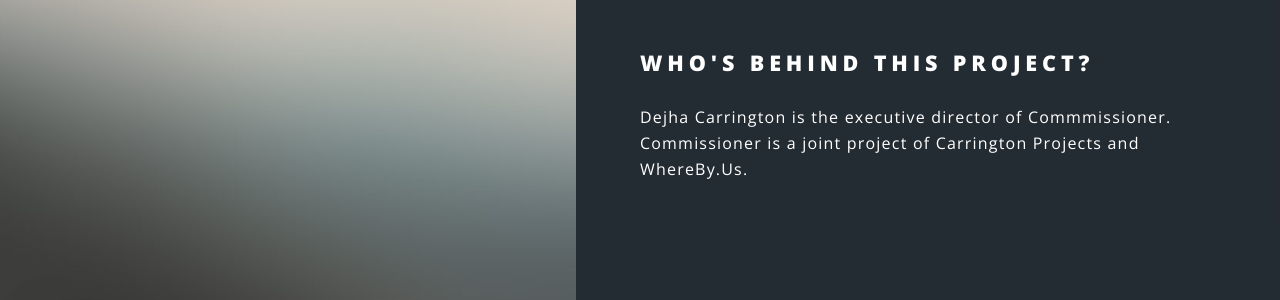
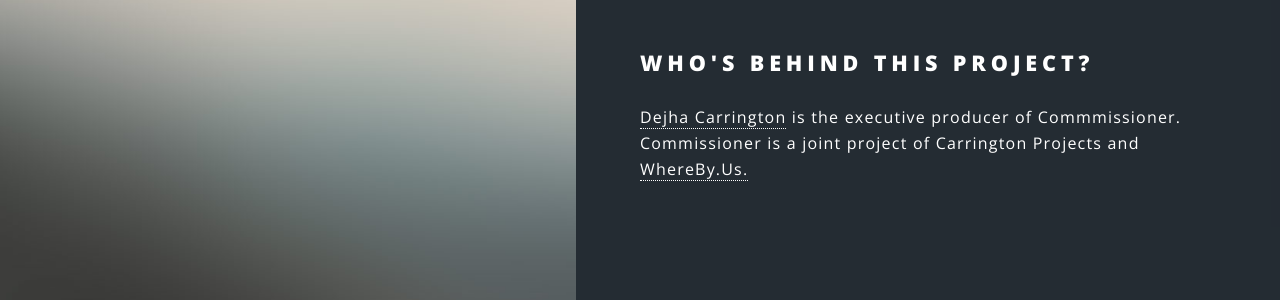
Before and after one commit to rebekahmonson/commissioner, a Jekyll site: the page built from index.html, in a window 1280 px wide and 900 px high, scrolled down 2160 px. Shown: the part 154-454 px from the top of the window. Built offline with Jekyll 4.4.1, drawn with Linux system fonts in a browser that asks for light colours.

Commit message:
add links

```diff
--- a/index.html
+++ b/index.html
@@ -46,7 +46,7 @@
 						<section class="spotlight">
 							<div class="image"><img src="images/pic03.jpg" alt="" /></div><div class="content">
 								<h2>Who's behind this project?</h2>
-								<p>Dejha Carrington is the executive director of Commmissioner. Commissioner is a joint project of Carrington Projects and WhereBy.Us.</p>
+								<p><a href="https://www.linkedin.com/in/dejhacarrington/?locale=de_DE">Dejha Carrington</a> is the executive producer of Commmissioner. Commissioner is a joint project of Carrington Projects and <a href="whereby.us">WhereBy.Us.</a></p>
 
 							</div>
 						</section>
```
